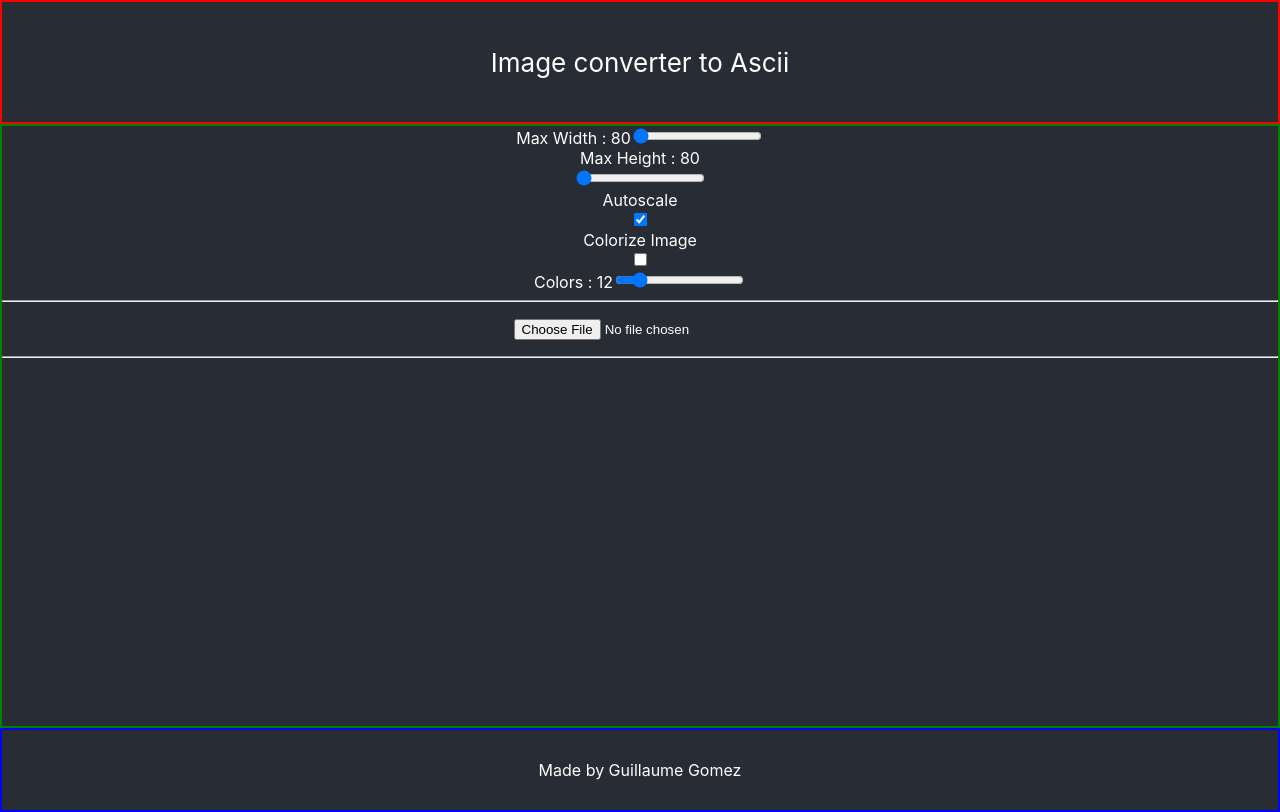
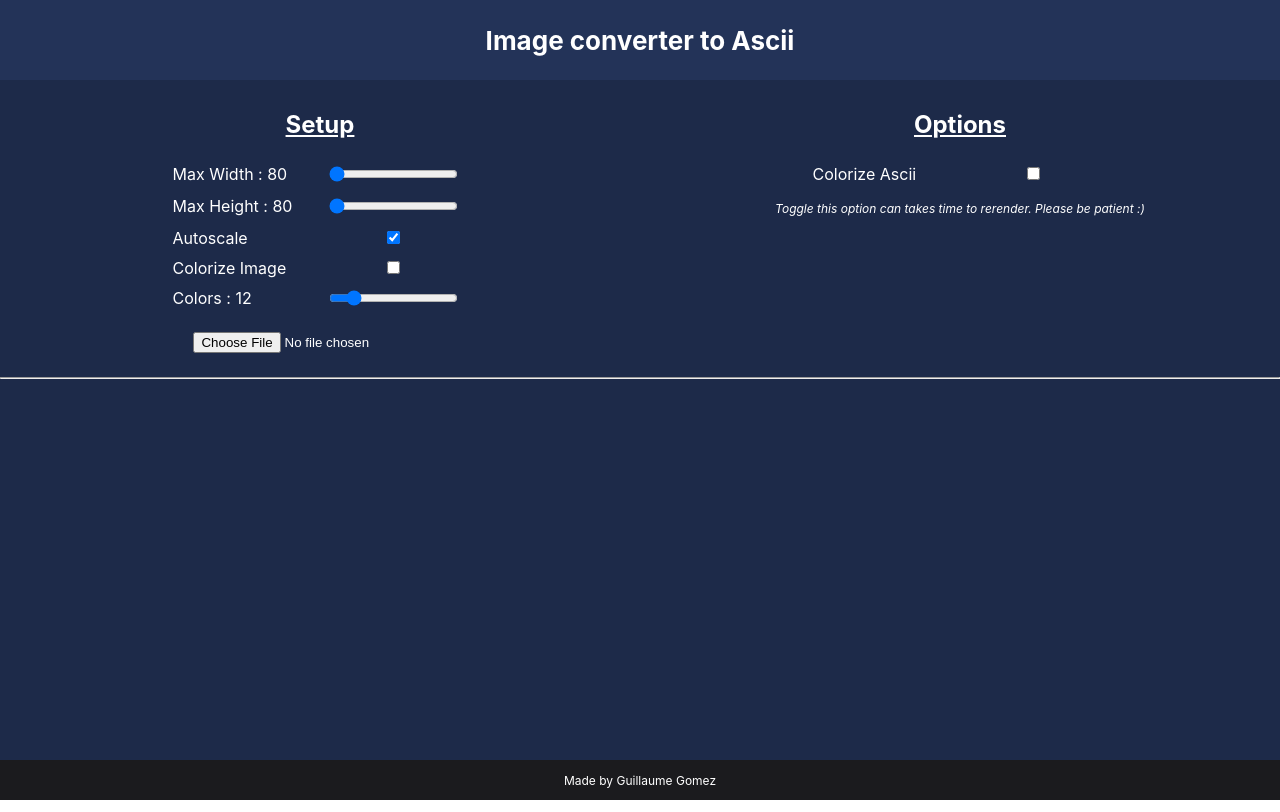
Before and after one commit to guillaume-gomez/image-to-ascii, a React (Create React App) app: page / in a window 1280 px wide. Built offline with nearby package versions, Linux system fonts and the light colour scheme.

Commit message:
:lipstick: styling site

```diff
--- a/src/App.css
+++ b/src/App.css
@@ -1,22 +1,22 @@
 .App {
   text-align: center;
-  background-color: #282c34;
+  background-color: #1D2A49;
   color: white;
 }
 
 .App-header {
-  border: 2px solid red;
-  min-height: 15vh;
+  min-height: 10vh;
   display: flex;
   flex-direction: column;
   align-items: center;
   justify-content: center;
+  font-weight: bold;
   font-size: calc(10px + 2vmin);
+  background-color: #233358;
 }
 
 .App-content {
-  border: 2px solid green;
-  min-height: 75vh;
+  min-height: 85vh;
 }
 
 
@@ -24,6 +24,7 @@
   display: flex;
   flex-direction: column;
   justify-content: center;
-  border: 2px solid blue;
-  min-height: 10vh;
+  background-color: #1B1B1E;
+  min-height: 5vh;
+  font-size: 12px;
 }
--- a/src/App.tsx
+++ b/src/App.tsx
@@ -12,7 +12,7 @@ function App() {
         <ImageConverterToAscii />
       </div>
       <footer className="App-footer">
-          Made by Guillaume Gomez
+         Made by Guillaume Gomez
       </footer>
     </div>
   );
--- a/src/AsciiImage.tsx
+++ b/src/AsciiImage.tsx
@@ -1,5 +1,6 @@
 import React, { useState, useMemo, useEffect } from "react";
 import { toGrayScale, pixels } from "./pipeline";
+import loader from "./loader.gif";
 
 import './AsciiImage.css';
 
@@ -80,7 +81,7 @@ function AsciiImage({ imageData, colorize, processing }: AsciiImageInterface): R
   }
 
   if(processing) {
-    return <>Work in progress...</>
+    return <p>Work in progress...</p>
   }
 
   return (
--- /dev/null
+++ b/src/CanvasImage.css
@@ -0,0 +1,3 @@
+#Canvas-image-container {
+  border: 5px solid white;
+}
--- a/src/CanvasImage.tsx
+++ b/src/CanvasImage.tsx
@@ -1,5 +1,7 @@
 import React, { useRef, useEffect, useState } from "react";
 import { convertToGrayScales } from "./pipeline";
+
+import "./CanvasImage.css";
 
 interface CanvasImageInterface {
   imageData: ImageData | null;
@@ -24,7 +26,7 @@ function CanvasImage({ imageData }: CanvasImageInterface): React.ReactElement {
   }
 
   return (
-    <canvas width={imageData.width} height={imageData.height} ref={canvasRef}></canvas>
+    <canvas id="Canvas-image-container" width={imageData.width} height={imageData.height} ref={canvasRef}></canvas>
   );
 }
 
--- /dev/null
+++ b/src/Form.css
@@ -0,0 +1,42 @@
+#Form-content {
+  display: flex;
+  flex-direction: column;
+  align-items: center;
+}
+
+.Slide-container {
+  display: flex;
+  justify-content: center;
+  align-items: center;
+  width: 80%;
+  padding: 5px;
+}
+
+.Slide-container-input {
+  width: 30%;
+}
+
+.Slide-container-label {
+  display: flex;
+  align-self: flex-start;
+  width: 30%;
+}
+
+.Checkbox-container {
+  display: flex;
+  justify-content: center;
+  align-items: center;
+  width: 80%;
+  padding: 5px;
+}
+
+.Checkbox-container > label {
+  display: flex;
+  align-items: stretch;
+  width: 30%;
+}
+
+.Checkbox-container > input {
+  width: 30%;
+  margin: 0;
+}
--- a/src/Form.tsx
+++ b/src/Form.tsx
@@ -1,5 +1,7 @@
 import React from "react";
 import { ConfigurationInterface } from "./useImageData";
+
+import "./Form.css"
 
 interface FormInterface {
   configuration: ConfigurationInterface;
@@ -9,26 +11,39 @@ interface FormInterface {
 function Form({ configuration, setConfigurationParam }: FormInterface): React.ReactElement {
   const { maxWidth, maxHeight, colors, colorizeImage, autoScale } = configuration;
   return (
-    <div id="form">
-        <div className="slidecontainer">
+    <div id="Form-content">
+        <h2 className="H2-title">Setup</h2>
+        <div className="Slide-container">
+          <div className="Slide-container-label">
             Max Width : {maxWidth}
+          </div>
+          <div className="Slide-container-input">
             <input type="range" min={80} max={100} value={maxWidth} className="slider" onChange={e => setConfigurationParam("maxWidth", parseInt(e.target.value))} />
           </div>
+        </div>
+        <div className="Slide-container">
+          <div className="Slide-container-label">
             Max Height : {maxHeight}
-        <div className="slidecontainer">
+          </div>
+          <div className="Slide-container-input">
             <input type="range" min={80} max={100} value={maxHeight} className="slider" onChange={e => setConfigurationParam("maxHeight", parseInt(e.target.value))} />
           </div>
-        <div>
-           <label htmlFor="autoscale">Autoscale</label><br/>
+        </div>
+        <div className="Checkbox-container">
+           <label htmlFor="autoscale">Autoscale</label>
            <input type="checkbox" name="autoscale" id="autoscale" checked={autoScale} onChange={e => setConfigurationParam("autoScale", !!e.target.checked)}/>
         </div>
-        <div>
-           <label htmlFor="Colorize">Colorize Image</label><br/>
+        <div className="Checkbox-container">
+           <label htmlFor="Colorize">Colorize Image</label>
            <input type="checkbox" name="Colorize" id="Colorize" checked={colorizeImage} onChange={e => setConfigurationParam("colorizeImage", !!e.target.checked)}/>
         </div>
-        <div className="slidecontainer">
+        <div className="Slide-container">
+          <div className="Slide-container-label">
             Colors : {colors}
+          </div>
+          <div className="Slide-container-input">
             <input type="range" min={2} max={68} value={colors} className="slider" onChange={e => setConfigurationParam("colors", parseInt(e.target.value))} />
+          </div>
         </div>
     </div>
   );
--- /dev/null
+++ b/src/ImageConverterToAscii.css
@@ -0,0 +1,25 @@
+#Forms {
+
+  display: flex;
+  flex-direction: row;
+  flex-wrap: wrap;
+  justify-content: space-around;
+  padding-top: 10px;
+  margin: 0;
+  width: 100%;
+  list-style: none;
+}
+
+.Form-Item {
+  width: 48%;
+}
+
+#Canvas-Container {
+  padding: 10px;
+  min-height: 80px;
+  min-width: 80px;
+}
+
+.H2-title {
+  text-decoration: underline;
+}
--- a/src/ImageConverterToAscii.tsx
+++ b/src/ImageConverterToAscii.tsx
@@ -3,7 +3,9 @@ import useImageData from "./useImageData";
 import CanvasImage from "./CanvasImage";
 import AsciiImage from "./AsciiImage";
 import Form from "./Form";
+import RenderOptionForm from "./RenderOptionForm";
 
+import "./ImageConverterToAscii.css";
 
 interface ImageConverterToAsciiInterface {
 }
@@ -20,12 +22,20 @@ function ImageConverterToAscii({}: ImageConverterToAsciiInterface): React.ReactE
 
   return (
     <>
-      <Form configuration={configuration} setConfigurationParam={setConfigurationParam} />
-      <hr />
-      <p>
-        <input type="file" onChange={onChangeFile} />
-      </p>
-      <CanvasImage imageData={image}/>
+      <div id="Forms">
+        <div className="Form-Item">
+          <Form configuration={configuration} setConfigurationParam={setConfigurationParam} />
+          <p>
+            <input type="file" onChange={onChangeFile} />
+          </p>
+        </div>
+        <div className="Form-Item">
+          <RenderOptionForm configuration={configuration} setConfigurationParam={setConfigurationParam} />
+          <div id="Canvas-Container">
+            <CanvasImage imageData={image}/>
+          </div>
+        </div>
+      </div>
       <hr/>
       <AsciiImage imageData={image} colorize={configuration.colorizeAscii} processing={processing}/>
     </>
--- /dev/null
+++ b/src/RenderOptionForm.css
@@ -0,0 +1,29 @@
+#Option {
+  display: flex;
+  flex-direction: column;
+  align-items: center;
+}
+
+.Checkbox-container-color {
+  display: flex;
+  justify-content: center;
+  align-items: center;
+  width: 80%;
+  padding: 5px;
+}
+
+.Checkbox-container-color > label {
+  display: flex;
+  align-items: stretch;
+  width: 30%;
+}
+
+.Checkbox-container-color > input {
+  width: 30%;
+  margin: 0;
+}
+
+#hint {
+  font-size: 12px;
+  font-style: italic;
+}
--- a/src/RenderOptionForm.tsx
+++ b/src/RenderOptionForm.tsx
@@ -1,5 +1,7 @@
 import React from "react";
 import { ConfigurationInterface } from "./useImageData";
+
+import "./RenderOptionForm.css";
 
 interface FormInterface {
   configuration: ConfigurationInterface;
@@ -9,12 +11,13 @@ interface FormInterface {
 function RenderOptionForm({ configuration, setConfigurationParam }: FormInterface): React.ReactElement {
   const { colorizeAscii } = configuration;
   return (
-    <div id="option">
-        <div>
+    <div id="Option">
+      <h2 className="H2-title">Options</h2>
+        <div className="Checkbox-container-color">
            <label htmlFor="Colorize">Colorize Ascii</label><br/>
            <input type="checkbox" name="Colorize" id="Colorize" checked={colorizeAscii} onChange={e => setConfigurationParam("colorizeAscii", !!e.target.checked)}/>
-           <p>Toggle this option can takes time to rerender. Please be patient :) </p>
         </div>
+        <p id="hint">Toggle this option can takes time to rerender. Please be patient :) </p>
     </div>
   );
 }
--- a/src/useImageData.ts
+++ b/src/useImageData.ts
@@ -40,6 +40,7 @@ function useImageData(state : initialStateInterface = initialState) {
   });
 
   function readFile(file: File) {
+    setProcessing(true);
     const reader : FileReader = new FileReader();
     reader.onload = (event: Event) => {
       const image : HTMLImageElement = new Image();
@@ -63,7 +64,6 @@ function useImageData(state : initialStateInterface = initialState) {
       if(reader.result) {
         // call image onload event
         image.src = reader.result as string;
-        setProcessing(true);
       }
     };
     // close the reader
```
Lines whose indentation alone changed are shown as unchanged.
